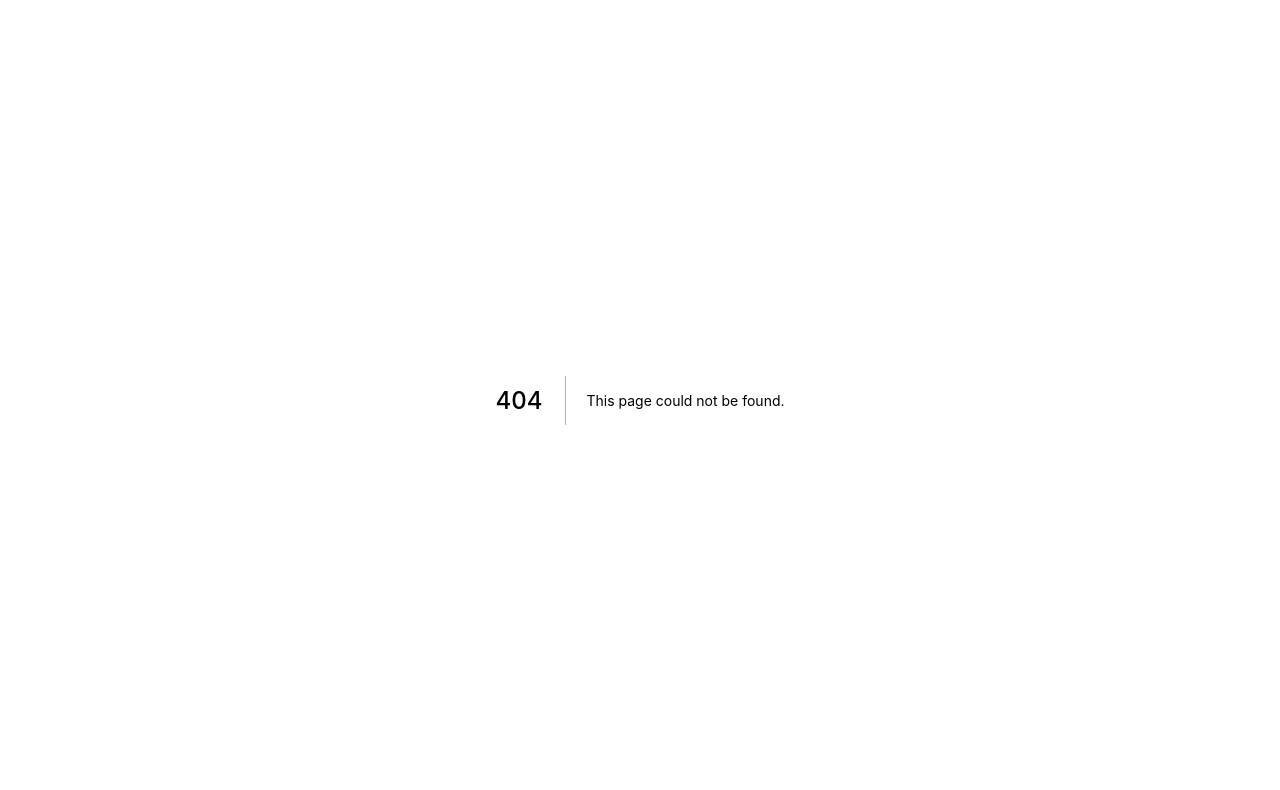
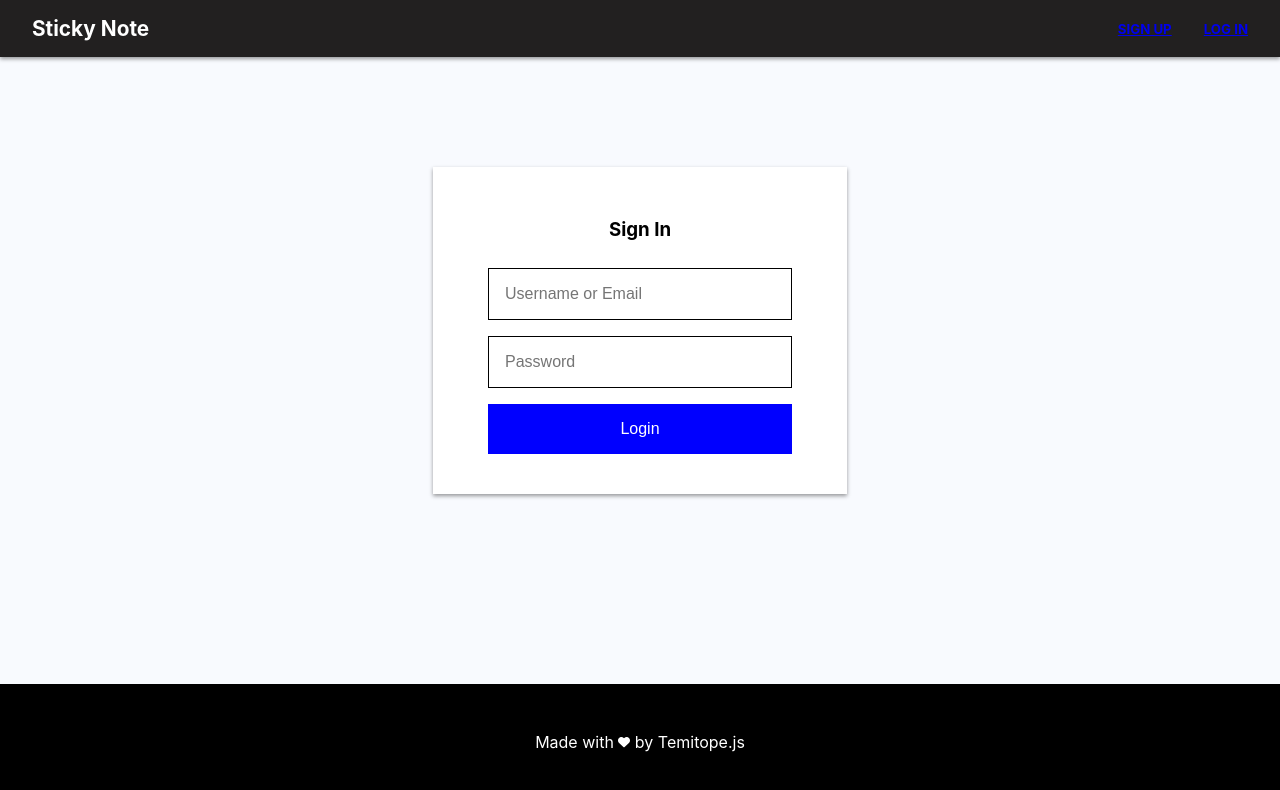
Before and after one commit to tope-olajide/sticky-notes, a Next.js app: page /sign-in in a window 1280 px wide. Before the commit this address had no page. Shown: the top 790 px of the page. Built offline with nearby package versions, Linux system fonts and the light colour scheme.

Commit message:
Create sign-in.tsx

```diff
--- /dev/null
+++ b/pages/sign-in.tsx
@@ -0,0 +1,11 @@
+import SignIn from "./components/SignIn"
+
+const SignInPage = () => {
+
+  return (
+    <>
+      <SignIn />
+    </>
+  )
+}
+export default SignInPage
```
